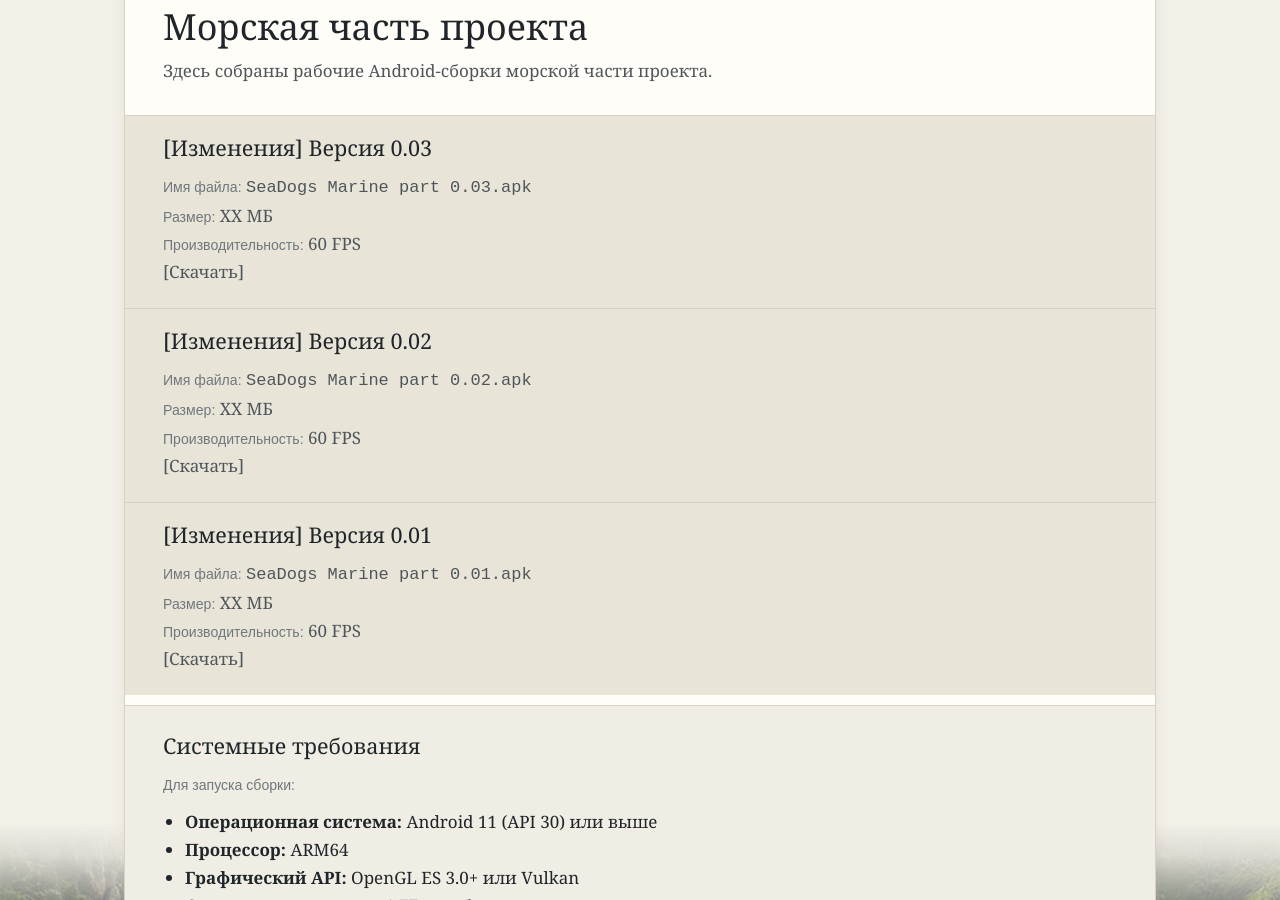
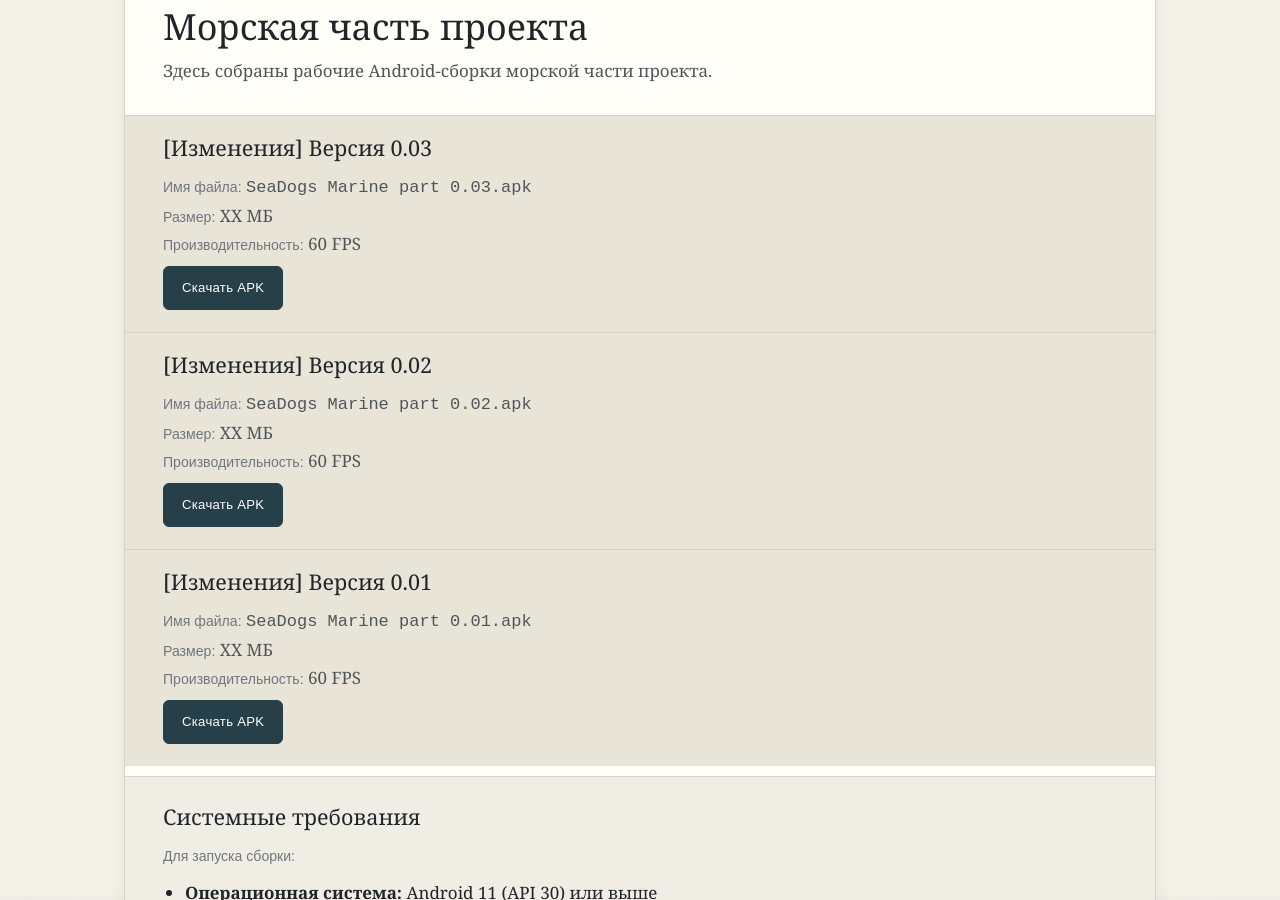
Before and after one commit to tislic/SeaDogsPort, a Jekyll site: the page built from сборки.md, in a window 1280 px wide and 900 px high, scrolled down 273 px. Built offline with Jekyll 4.4.1, drawn with Linux system fonts in a browser that asks for light colours.

Commit message:
Add real APK download links to builds page

```diff
--- a/сборки.md
+++ b/сборки.md
@@ -13,21 +13,21 @@
 **Имя файла:** `SeaDogs Marine part 0.03.apk`
 **Размер:** XX МБ
 **Производительность:** 60 FPS
-[Скачать]
+[Скачать APK](https://disk.yandex.ru/d/dtgn-OhofrstyQ)
 
 ### [Изменения] Версия 0.02
 
 **Имя файла:** `SeaDogs Marine part 0.02.apk`
 **Размер:** XX МБ
 **Производительность:** 60 FPS
-[Скачать]
+[Скачать APK](https://disk.yandex.ru/d/24koRdh2lB7xhA)
 
 ### [Изменения] Версия 0.01
 
 **Имя файла:** `SeaDogs Marine part 0.01.apk`
 **Размер:** XX МБ
 **Производительность:** 60 FPS
-[Скачать]
+[Скачать APK](https://disk.yandex.ru/d/JrN3KsfkcfcgSA)
 
 ### Системные требования
 
```
